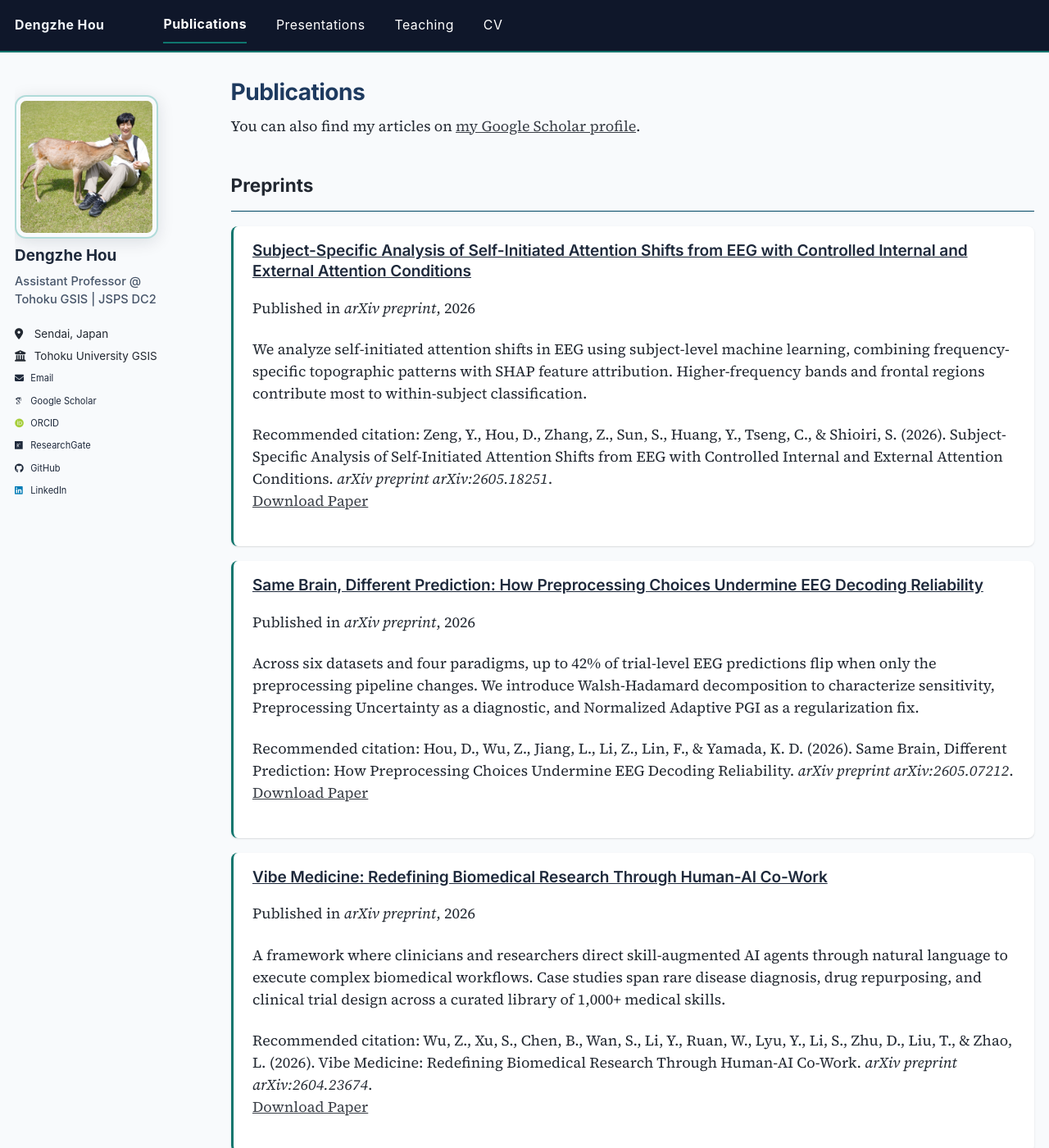
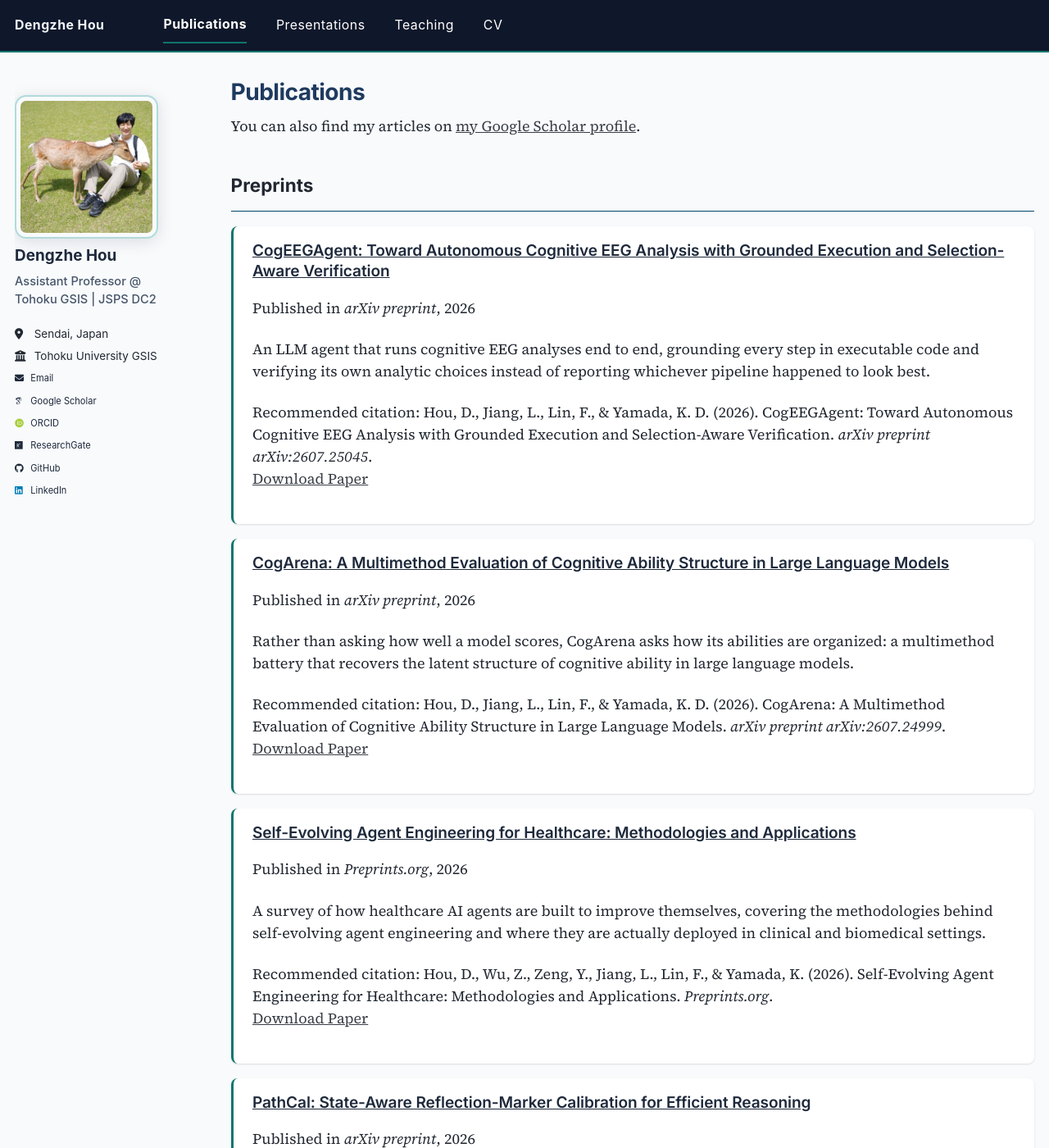
Before and after one commit to dengzhe-hou/dengzhe-hou.github.io, a Jekyll site: the page built from _pages/publications.html, in a window 1280 px wide and 1400 px high. Shown: the whole window at 82% size. Built offline with Jekyll 4.4.1, drawn with Linux system fonts in a browser that asks for light colours; some web fonts are replaced; some of the changed text lies outside the part shown.

Commit message:
Add six publications, SMC/TMLR/SciRep acceptances, news updates
Co-Authored-By: Claude Fable 5 <noreply@anthropic.com>

```diff
--- /dev/null
+++ b/_publications/2026-04-22-scirep-kanmixer.md
@@ -0,0 +1,13 @@
+---
+title: "A Compact Kolmogorov–Arnold Network Mixer for Long-Term Time Series Forecasting"
+collection: publications
+category: manuscripts
+permalink: /publication/2026-scirep-kanmixer
+excerpt: 'Can a KAN serve as the modeling core, rather than a decoration on top of an existing backbone? KANMixer is a minimal KAN-centered mixer built to answer that for long-term forecasting.'
+date: 2026-04-22
+venue: 'Scientific Reports (in press)'
+paperurl: 'https://arxiv.org/abs/2508.01575'
+citation: 'Jiang, L., Hou, D., Wang, Y., Su, Y., Xing, S., Chen, W., Zhang, X., Tu, Z., Zhang, Z., Lin, F., Zielewski, M., &amp; Yamada, K. D. (2026). A compact Kolmogorov–Arnold network mixer for long-term time series forecasting. <i>Scientific Reports</i> (in press).'
+---
+
+Kolmogorov–Arnold Networks are usually bolted onto an existing forecasting backbone. KANMixer asks whether a KAN can carry the modeling load itself: a minimal, KAN-centered mixer evaluated as the core architecture for long-term time series forecasting.
--- a/_publications/2026-05-18-arxiv-subject-specific.md
+++ b/_publications/2026-05-18-arxiv-subject-specific.md
@@ -1,13 +1,13 @@
 ---
 title: "Subject-Specific Analysis of Self-Initiated Attention Shifts from EEG with Controlled Internal and External Attention Conditions"
 collection: publications
-category: preprints
+category: conferences
 permalink: /publication/2026-arxiv-subject-specific
 excerpt: 'We analyze self-initiated attention shifts in EEG using subject-level machine learning, combining frequency-specific topographic patterns with SHAP feature attribution. Higher-frequency bands and frontal regions contribute most to within-subject classification.'
 date: 2026-05-18
-venue: 'arXiv preprint'
+venue: 'IEEE International Conference on Systems, Man, and Cybernetics (SMC 2026), Bellevue, USA'
 paperurl: 'https://arxiv.org/abs/2605.18251'
-citation: 'Zeng, Y., Hou, D., Zhang, Z., Sun, S., Huang, Y., Tseng, C., &amp; Shioiri, S. (2026). Subject-Specific Analysis of Self-Initiated Attention Shifts from EEG with Controlled Internal and External Attention Conditions. <i>arXiv preprint arXiv:2605.18251</i>.'
+citation: 'Zeng, Y., Hou, D., Zhang, Z., Sun, S., Huang, Y., Tseng, C., &amp; Shioiri, S. (2026). Subject-Specific Analysis of Self-Initiated Attention Shifts from EEG with Controlled Internal and External Attention Conditions. <i>IEEE International Conference on Systems, Man, and Cybernetics (SMC 2026)</i>.'
 ---
 
 We investigate self-initiated attention shifts through subject-level EEG decoding using a machine learning–based approach with two complementary analyses: frequency-specific topographic patterns and SHapley Additive exPlanations (SHAP) feature attribution. Results show reliable within-subject classification performance, with higher-frequency bands and frontal regions contributing most to model decisions. We note caution regarding potential non-neural artifacts in high-frequency signals.
--- /dev/null
+++ b/_publications/2026-05-21-arxiv-pathcal.md
@@ -0,0 +1,13 @@
+---
+title: "PathCal: State-Aware Reflection-Marker Calibration for Efficient Reasoning"
+collection: publications
+category: preprints
+permalink: /publication/2026-arxiv-pathcal
+excerpt: 'Reasoning models spend tokens re-checking themselves. PathCal calibrates when reflection markers fire, conditioned on the reasoning state, to cut that overhead without losing accuracy.'
+date: 2026-05-21
+venue: 'arXiv preprint'
+paperurl: 'https://arxiv.org/abs/2605.23074'
+citation: 'Jiang, L., Li, Z., Xing, S., Li, P., Takahashi, T., Hou, D., Tu, Z., Yamada, K., &amp; Lin, F. (2026). PathCal: State-Aware Reflection-Marker Calibration for Efficient Reasoning. <i>arXiv preprint arXiv:2605.23074</i>.'
+---
+
+Long chain-of-thought reasoning spends a large share of its budget on self-reflection that is not always needed. PathCal calibrates reflection markers according to the current reasoning state, so that verification effort is spent where it changes the answer.
--- /dev/null
+++ b/_publications/2026-05-22-preprints-self-evolving.md
@@ -0,0 +1,13 @@
+---
+title: "Self-Evolving Agent Engineering for Healthcare: Methodologies and Applications"
+collection: publications
+category: preprints
+permalink: /publication/2026-preprints-self-evolving
+excerpt: 'A survey of how healthcare AI agents are built to improve themselves, covering the methodologies behind self-evolving agent engineering and where they are actually deployed in clinical and biomedical settings.'
+date: 2026-05-22
+venue: 'Preprints.org'
+paperurl: 'https://www.preprints.org/'
+citation: 'Hou, D., Wu, Z., Zeng, Y., Jiang, L., Lin, F., &amp; Yamada, K. (2026). Self-Evolving Agent Engineering for Healthcare: Methodologies and Applications. <i>Preprints.org</i>.'
+---
+
+Healthcare agents are increasingly built to refine their own policies rather than to run a fixed pipeline. This work reviews the methodologies behind self-evolving agent engineering, how such systems accumulate and reuse experience, and the clinical and biomedical applications where the approach has been put to work.
--- /dev/null
+++ b/_publications/2026-07-01-tmlr-timepre.md
@@ -0,0 +1,13 @@
+---
+title: "TimePre: Bridging Accuracy, Efficiency, and Stability in Probabilistic Time-Series Forecasting"
+collection: publications
+category: manuscripts
+permalink: /publication/2026-tmlr-timepre
+excerpt: 'Probabilistic forecasters usually trade one of accuracy, speed, or training stability for the other two. TimePre keeps all three, and holds up across standard long-horizon benchmarks.'
+date: 2026-07-01
+venue: 'Transactions on Machine Learning Research (TMLR), accepted'
+paperurl: 'https://arxiv.org/abs/2511.18539'
+citation: 'Jiang, L., Xu, L., Li, P., Hou, D., Ge, Q., Zhuang, D., Xing, S., Chen, W., Gao, X., et al. (2026). TimePre: Bridging Accuracy, Efficiency, and Stability in Probabilistic Time-Series Forecasting. <i>Transactions on Machine Learning Research</i>.'
+---
+
+Probabilistic time-series forecasting methods tend to buy accuracy with heavy inference cost, or buy speed with unstable training. TimePre targets all three properties at once and evaluates the trade-off directly on long-horizon benchmarks.
--- /dev/null
+++ b/_publications/2026-07-30-arxiv-cogarena.md
@@ -0,0 +1,13 @@
+---
+title: "CogArena: A Multimethod Evaluation of Cognitive Ability Structure in Large Language Models"
+collection: publications
+category: preprints
+permalink: /publication/2026-arxiv-cogarena
+excerpt: 'Rather than asking how well a model scores, CogArena asks how its abilities are organized: a multimethod battery that recovers the latent structure of cognitive ability in large language models.'
+date: 2026-07-30
+venue: 'arXiv preprint'
+paperurl: 'https://arxiv.org/abs/2607.24999'
+citation: 'Hou, D., Jiang, L., Lin, F., &amp; Yamada, K. D. (2026). CogArena: A Multimethod Evaluation of Cognitive Ability Structure in Large Language Models. <i>arXiv preprint arXiv:2607.24999</i>.'
+---
+
+Benchmarks tell us where a model ranks, not how its competence is put together. CogArena applies a multimethod evaluation design, borrowed from how cognitive ability structure is studied in humans, to large language models, and recovers the latent organization of their abilities across tasks.
--- /dev/null
+++ b/_publications/2026-07-30-arxiv-cogeegagent.md
@@ -0,0 +1,13 @@
+---
+title: "CogEEGAgent: Toward Autonomous Cognitive EEG Analysis with Grounded Execution and Selection-Aware Verification"
+collection: publications
+category: preprints
+permalink: /publication/2026-arxiv-cogeegagent
+excerpt: 'An LLM agent that runs cognitive EEG analyses end to end, grounding every step in executable code and verifying its own analytic choices instead of reporting whichever pipeline happened to look best.'
+date: 2026-07-30
+venue: 'arXiv preprint'
+paperurl: 'https://arxiv.org/abs/2607.25045'
+citation: 'Hou, D., Jiang, L., Lin, F., &amp; Yamada, K. D. (2026). CogEEGAgent: Toward Autonomous Cognitive EEG Analysis with Grounded Execution and Selection-Aware Verification. <i>arXiv preprint arXiv:2607.25045</i>.'
+---
+
+Cognitive EEG analysis involves a long chain of analytic decisions, and the freedom in that chain is exactly what makes results hard to trust. CogEEGAgent is an LLM agent that carries out such analyses autonomously while keeping every step grounded in executable code, and adds selection-aware verification so that the analytic choices themselves are examined rather than silently optimized for a favourable outcome.
```
Also changed, not shown: _pages/about.md (+5 -1 lines).
